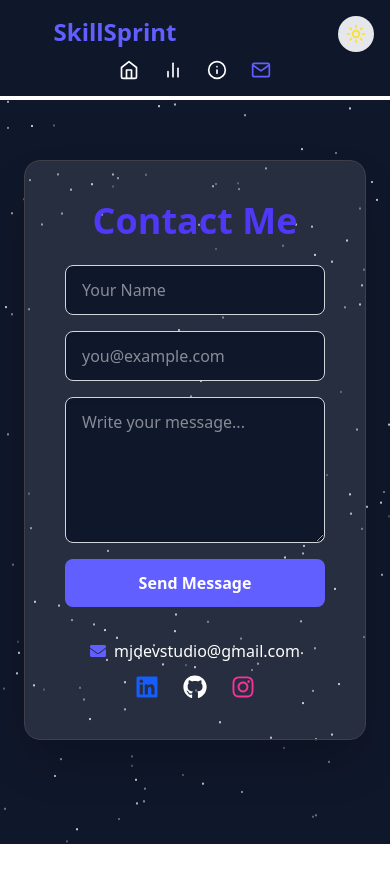
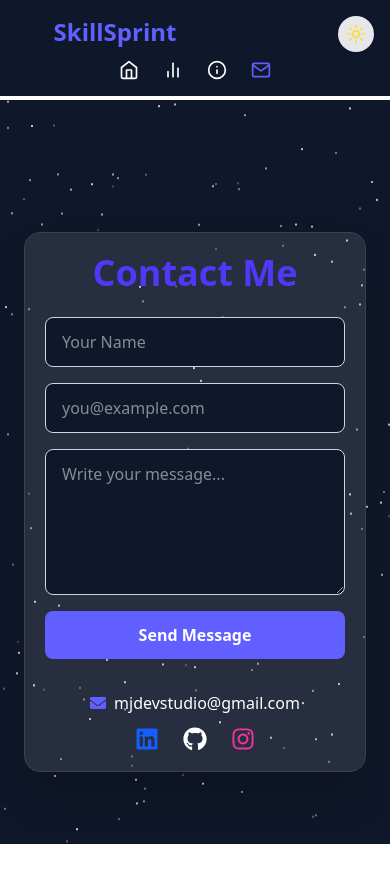
Before and after one commit to jalal1122/SkillSprint-Fluxxion-React-Js-Hackathon-Project, a React (Vite) app: page /contact in a window 390 px wide. Shown: the top 882 px of the page. Built offline with nearby package versions, Linux system fonts and the light colour scheme.

Commit message:
feat: update layout spacing in Contact and Dashboard pages; remove unused DeleteSkill component

```diff
--- a/src/Components/ChartToggle.jsx
+++ b/src/Components/ChartToggle.jsx
@@ -100,9 +100,9 @@ const ChartToggle = () => {
       </div>
       {skills.length > 0 ? (
         chartType === "bar" ? (
-          <Bar data={data} options={options} className="w-full max-w-3xl" />
+          <Bar data={data} options={options} className=" max-w-3xl" />
         ) : (
-          <Pie data={data} options={options} className="w-full max-w-3xl" />
+          <Pie data={data} options={options} className=" max-w-3xl" />
         )
       ) : (
         <p className="text-gray-500 dark:text-gray-300 text-center">
--- a/src/Components/DeleteSkill.jsx
+++ /dev/null
@@ -1,7 +0,0 @@
-import React from "react";
-
-const DeleteSkill = () => {
-  return <div></div>;
-};
-
-export default DeleteSkill;
--- a/src/Pages/Contact.jsx
+++ b/src/Pages/Contact.jsx
@@ -55,7 +55,7 @@ const Contact = () => {
     <>
       {fullBgSwitch}
       <div
-        className={`bg-transparent ${textSwitch} scroll-snap snap-y snap-mandatory h-screen overflow-y-scroll mt-7 `}
+        className={`bg-transparent ${textSwitch} scroll-snap snap-y snap-mandatory h-screen overflow-y-scroll mt-20 md:mt-7 `}
       >
         {/* <DaySkyWithClouds /> */}
         <Parallax strength={300}>
@@ -64,7 +64,7 @@ const Contact = () => {
               initial="hidden"
               whileInView="visible"
               variants={fadeUp(0.1)}
-              className={`max-w-xl w-full rounded-2xl p-10 bg-transparent ${formBgSwitch} border shadow-2xl`}
+              className={`max-w-xl w-full rounded-2xl p-5 md:p-10 bg-transparent ${formBgSwitch} border shadow-2xl`}
             >
               <motion.h1
                 variants={fadeUp(0.2)}
--- a/src/Pages/Dashboard.jsx
+++ b/src/Pages/Dashboard.jsx
@@ -128,7 +128,7 @@ const Dashboard = () => {
     <>
       {fullBgSwitch}
       <motion.div
-        className="max-w-6xl mx-auto px-4 py-10 mt-10 z-auto"
+        className="max-w-6xl mx-auto px-4 py-10 sm:mt-10 mt-20 z-auto"
         initial="hidden"
         animate="visible"
       >
```
